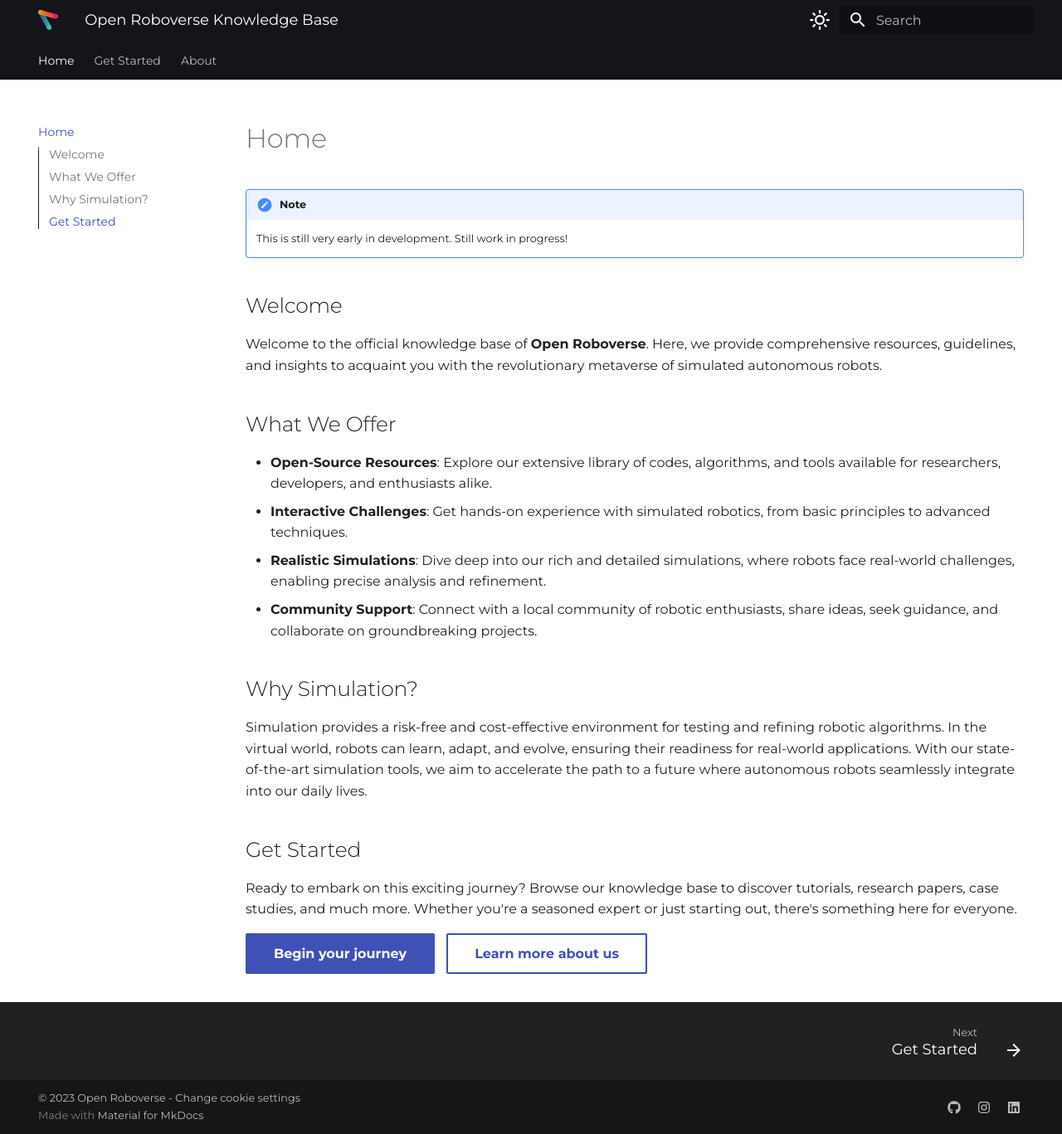
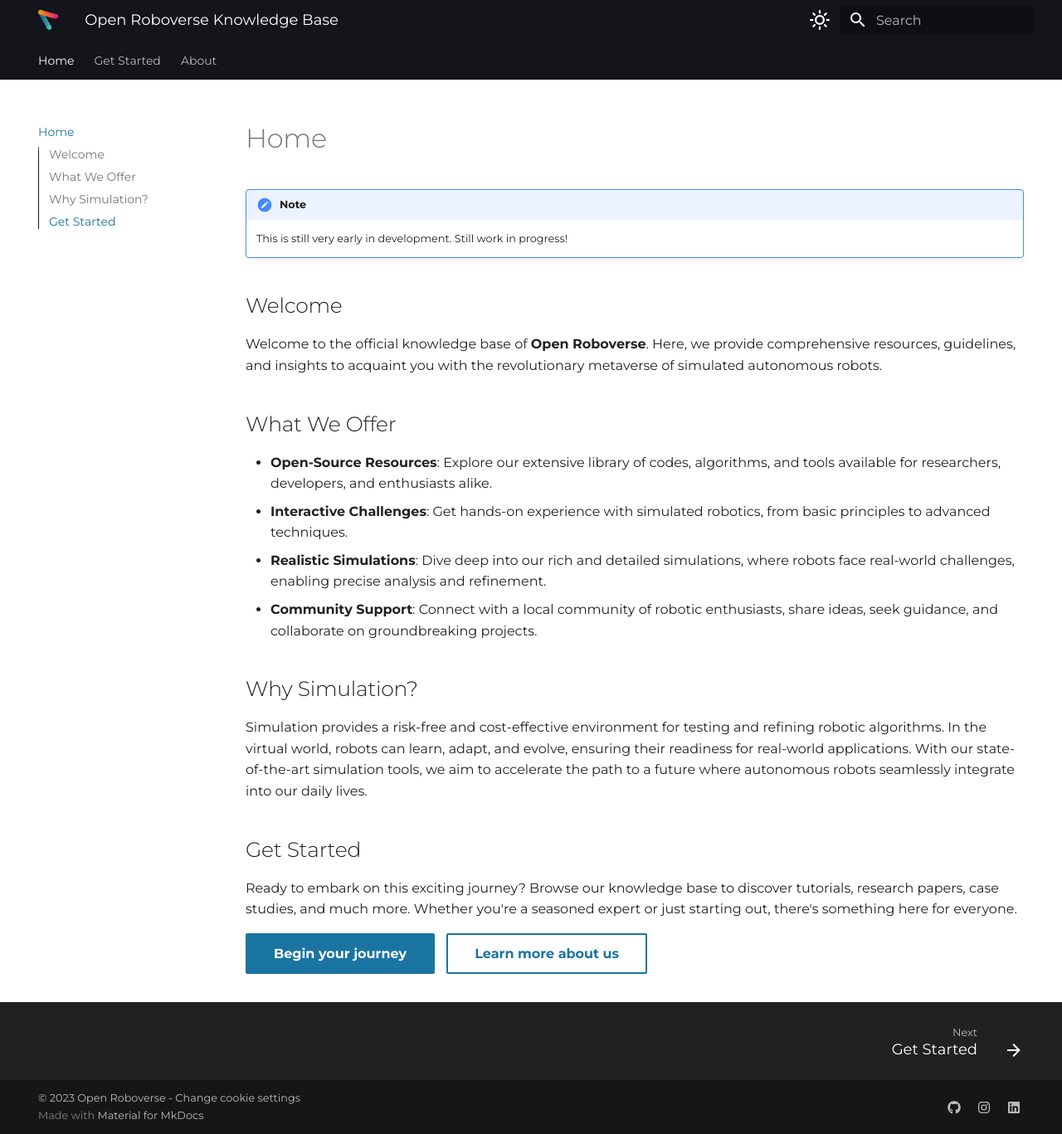
Before and after one commit to openroboticmetaverse/knowledge-base, an MkDocs documentation site: the page built from docs/index.md, in a window 1280 px wide and 1367 px high. Shown: the whole window at 83% size. Built offline with MkDocs 1.6.1 and Material for MkDocs 9.7.7, drawn with Linux system fonts in a browser that asks for light colours.

Commit message:
changed button color for slate mode

```diff
--- a/docs/index.md
+++ b/docs/index.md
@@ -22,5 +22,5 @@
 
 Ready to embark on this exciting journey? Browse our knowledge base to discover tutorials, research papers, case studies, and much more. Whether you're a seasoned expert or just starting out, there's something here for everyone.
 
-[Begin your journey](/knowledge-base/get_started){: .md-button .md-button--primary style="margin-right: 10px; margin-bottom: 10px;" }
-[Learn more about us](/knowledge-base/about){ .md-button .md-button--dense }
+[Begin your journey](knowledge-base/get-started){: .md-button .md-button--primary style="margin-right: 10px; margin-bottom: 10px;" }
+[Learn more about us](knowledge-base/about){ .md-button .md-button--dense }
--- a/docs/stylesheets/extra.css
+++ b/docs/stylesheets/extra.css
@@ -28,6 +28,8 @@
 :root {
     --md-text-font: "Montserrat";
     --md-code-font: "Roboto Mono";
+    --md-hue: 220;
+
 }
 
 /* Main title class*/
@@ -35,3 +37,45 @@
     /*font-family: "Roboto Mono";*/
     font-weight: 400;
 }
+
+[data-md-color-scheme="default"] {
+    /*Typeset a color is the main color in buttons,links, current page, etc ..*/
+    --md-typeset-a-color: #1A74A1;
+    /* Links & Buttons hover color */
+    --md-accent-fg-color: #4BB8A6;
+}
+
+
+[data-md-color-scheme="slate"] {
+
+    /* Primary colors*/
+    --md-typeset-a-color: var(--md-accent-fg-color) !important;
+    --md-primary-fg-color: hsla(var(--md-hue), 15%, 9%, 1);
+    --md-primary-fg-color--light: hsla(var(--md-hue), 15%, 9%, 0.54);
+
+
+    /* body text color set to white for better visibility in dark mode*/
+    --md-typeset-color: white;
+
+    --md-admonition-fg-color: var(--md-typeset-color);
+    /* Links & Buttons hover color */
+    --md-accent-fg-color: #0574AB;
+
+    /* Buttons in the dark mode were linked to the same color as header so I changed it */
+    .md-typeset .md-button {
+        color: var(--md-accent-fg-color);
+    }
+
+    .md-typeset .md-button--primary {
+        background-color: var(--md-accent-fg-color);
+        border-color: var(--md-accent-fg-color);
+        color: var(--md-accent-bg-color);
+    }
+
+    .md-typeset .md-button:focus,
+    .md-typeset .md-button:hover {
+        background-color: #4CB7A5;
+        border-color: #4CB7A5;
+        color: var(--md-accent-bg-color)
+    }
+}
--- a/mkdocs.yml
+++ b/mkdocs.yml
@@ -14,6 +14,7 @@
     - toc.integrate
     - navigation.top
     - navigation.path
+
 
   # disables loading fonts from Google Fonts
   font: false
@@ -32,14 +33,13 @@
       toggle:
         icon: octicons/moon-16
         name: Switch to light mode
-      primary: black
-      accent: grey
-
+      #primary: black
+      #accent: black
 
 nav:
-  - 'index.md'
-  - 'get_started.md'
-  - 'about.md'
+  - "index.md"
+  - "get-started.md"
+  - "about.md"
 
 markdown_extensions:
   - admonition
@@ -55,8 +55,8 @@
   consent:
     title: Cookie consent
     actions:
-     - accept
-     - reject
+      - accept
+      - reject
     description: >-
       We use cookies to recognize your repeated visits and preferences, as well
       as to measure the effectiveness of our documentation and whether users
```
Also changed, not shown: docs/get-started.md (renamed from docs/get_started.md).
